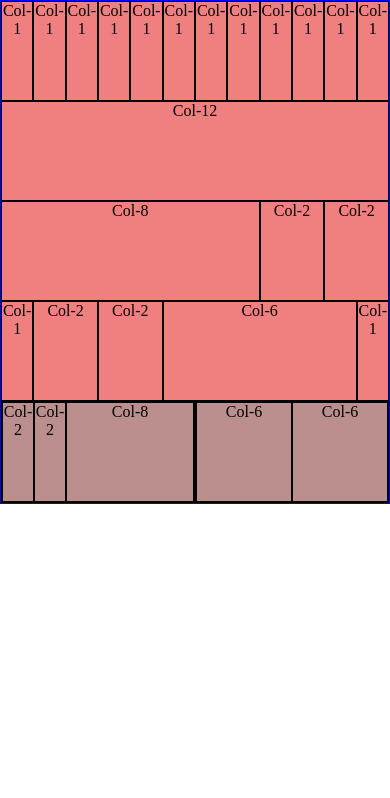
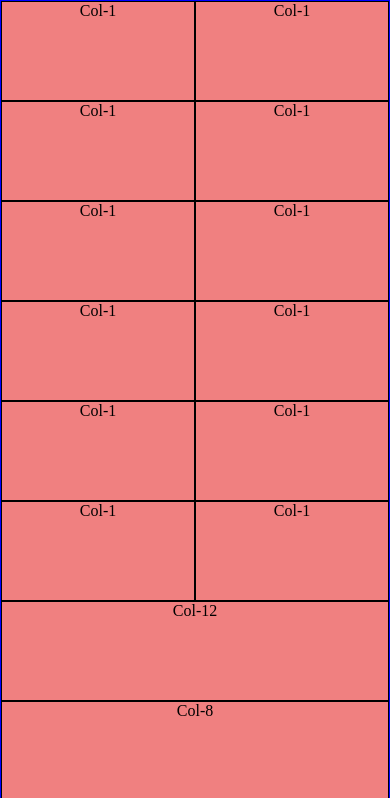
Before and after one commit to Michau94/html-css-12bool, a plain HTML site: page index.html in a window 390 px wide. Shown: the top 798 px of the page. Drawn offline with Linux system fonts and the light colour scheme.

Commit message:
responsive medium-small

```diff
--- a/css/12bool.css
+++ b/css/12bool.css
@@ -9,7 +9,7 @@
 /** CONTAINERS */
 
 .container {
-    max-width: 1200px;
+    max-width: 1070px;
     width: 100%;
     margin: 0 auto;
     height: 100%;
@@ -33,7 +33,7 @@
 }
 
 [class*='col'] {
-    flex-grow: 0;
+    flex-shrink: 0;
     flex-wrap: 0;
     flex-basis: auto;
 }
@@ -155,6 +155,11 @@
 }
 
 @media screen and (max-width: 992px) {
+
+    .container{
+        max-width:992px;
+        width: 100%;
+    }
     .col-lg-12 {
         width: calc(100% /12 * 12);
         max-width: calc(100% /12 * 12);
@@ -249,9 +254,7 @@
 
     .contaiener{
         max-width: 768px;
-    }
-    .row{
-        flex-wrap: wrap;
+        width:100%
     }
     .col-md-12 {
         width: calc(100% /12 * 12);
@@ -341,12 +344,15 @@
     .col-md-offset-0 {
         margin-left: 0;
     }
-    .row{
-        flex-wrap: wrap;
-    }
 }
 
+
 @media screen and (max-width: 576px) {
+
+    .container{
+        max-width:576px;
+        width:100%;
+    }
     .col-sm-12 {
         width: calc(100% /12 * 12);
         max-width: calc(100% /12 * 12);
--- a/index.html
+++ b/index.html
@@ -11,50 +11,50 @@
 <body>
     <div class="container">
         <div class="row bg-red">
-            <div class="col-1">Col-1</div>
-            <div class="col-1">Col-1</div>
-            <div class="col-1">Col-1</div>
-            <div class="col-1">Col-1</div>
-            <div class="col-1">Col-1</div>
-            <div class="col-1">Col-1</div>
-            <div class="col-1">Col-1</div>
-            <div class="col-1">Col-1</div>
-            <div class="col-1">Col-1</div>
-            <div class="col-1">Col-1</div>
-            <div class="col-1">Col-1</div>
-            <div class="col-1">Col-1</div>
+            <div class="col-1 col-md-2 col-sm-6">Col-1</div>
+            <div class="col-1 col-md-2 col-sm-6">Col-1</div>
+            <div class="col-1 col-md-2 col-sm-6">Col-1</div>
+            <div class="col-1 col-md-2 col-sm-6">Col-1</div>
+            <div class="col-1 col-md-2 col-sm-6">Col-1</div>
+            <div class="col-1 col-md-2 col-sm-6">Col-1</div>
+            <div class="col-1 col-md-2 col-sm-6">Col-1</div>
+            <div class="col-1 col-md-2 col-sm-6">Col-1</div>
+            <div class="col-1 col-md-2 col-sm-6">Col-1</div>
+            <div class="col-1 col-md-2 col-sm-6">Col-1</div>
+            <div class="col-1 col-md-2 col-sm-6">Col-1</div>
+            <div class="col-1 col-md-2 col-sm-6">Col-1</div>
         </div>
 
         <div class="row bg-red">
-            <div class="col-12 col-lg-12 col-md-12 ">Col-12</div>
+            <div class="col-12">Col-12</div>
         </div>
 
         <div class="row bg-red">
-            <div class="col-8 ">Col-8</div>
-            <div class="col-2 ">Col-2</div>
-            <div class="col-2 ">Col-2</div>
+            <div class="col-8 col-md-6 col-sm-12">Col-8</div>
+            <div class="col-2 col-md-3 col-sm-6">Col-2</div>
+            <div class="col-2 col-md-3 col-sm-6">Col-2</div>
         </div>
 
         <div class="row bg-red">
-            <div class="col-1 ">Col-1</div>
-            <div class="col-2 ">Col-2</div>
-            <div class="col-2 ">Col-2</div>
-            <div class="col-6 ">Col-6</div>
-            <div class="col-1 ">Col-1</div>
+            <div class="col-1 col-md-2 col-sm-12">Col-1</div>
+            <div class="col-2 col-md-5 col-sm-6">Col-2</div>
+            <div class="col-2 col-md-5 col-sm-6">Col-2</div>
+            <div class="col-6 col-md-10 col-sm-offset-1">Col-6</div>
+            <div class="col-1 col-md-2 col-sm-12">Col-1</div>
         </div>
 
         <div class="row">
-            <div class="col-6">
+            <div class="col-6 col-sm-12">
                 <div class="row bg-lightred">
-                    <div class="col-2">Col-2</div>
-                    <div class="col-2">Col-2</div>
-                    <div class="col-8">Col-8</div>
+                    <div class="col-2 col-md-6">Col-2</div>
+                    <div class="col-2 col-md-6">Col-2</div>
+                    <div class="col-8 col-md-12">Col-8</div>
                 </div>
             </div>
-            <div class="col-6">
+            <div class="col-6 col-sm-12">
                 <div class="row bg-lightred">
-                    <div class="col-6">Col-6</div>
-                    <div class="col-6">Col-6</div>
+                    <div class="col-6 col-md-12">Col-6</div>
+                    <div class="col-6 col-md-12">Col-6</div>
 
                 </div>
             </div>
```
Also changed, not shown: css/style.css (line endings or trailing spaces).
